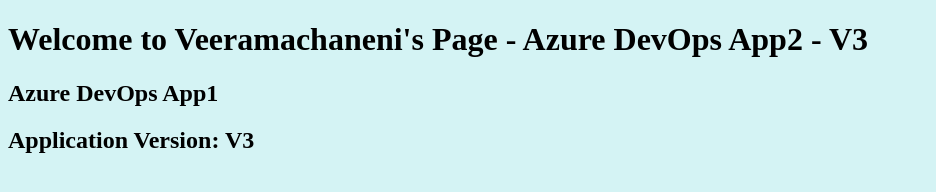
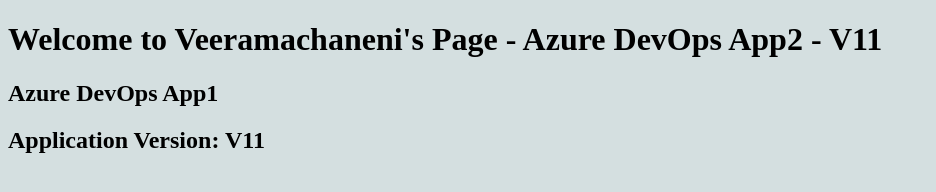
Before and after one commit to techtonicals/devops-acr-aks-app, a plain HTML site: page index.html in a window 1280 px wide. Shown: the whole page, without its empty margins (0-936 px from the left). Drawn offline with Linux system fonts and the light colour scheme.

Commit message:
v11 commit

```diff
--- a/index.html
+++ b/index.html
@@ -1,8 +1,8 @@
 <!DOCTYPE html>
 <html>
-   <body style="background-color:rgb(212, 243, 244);">
-      <h1>Welcome to Veeramachaneni's Page - Azure DevOps App2 - V3</h1>
+   <body style="background-color:rgb(212, 223, 224);">
+      <h1>Welcome to Veeramachaneni's Page - Azure DevOps App2 - V11</h1>
       <h2>Azure DevOps App1</h2>
-      <h2>Application Version: V3</h2>
+      <h2>Application Version: V11</h2>
    </body>
 </html>
```
Also changed, not shown: 1 other file.
